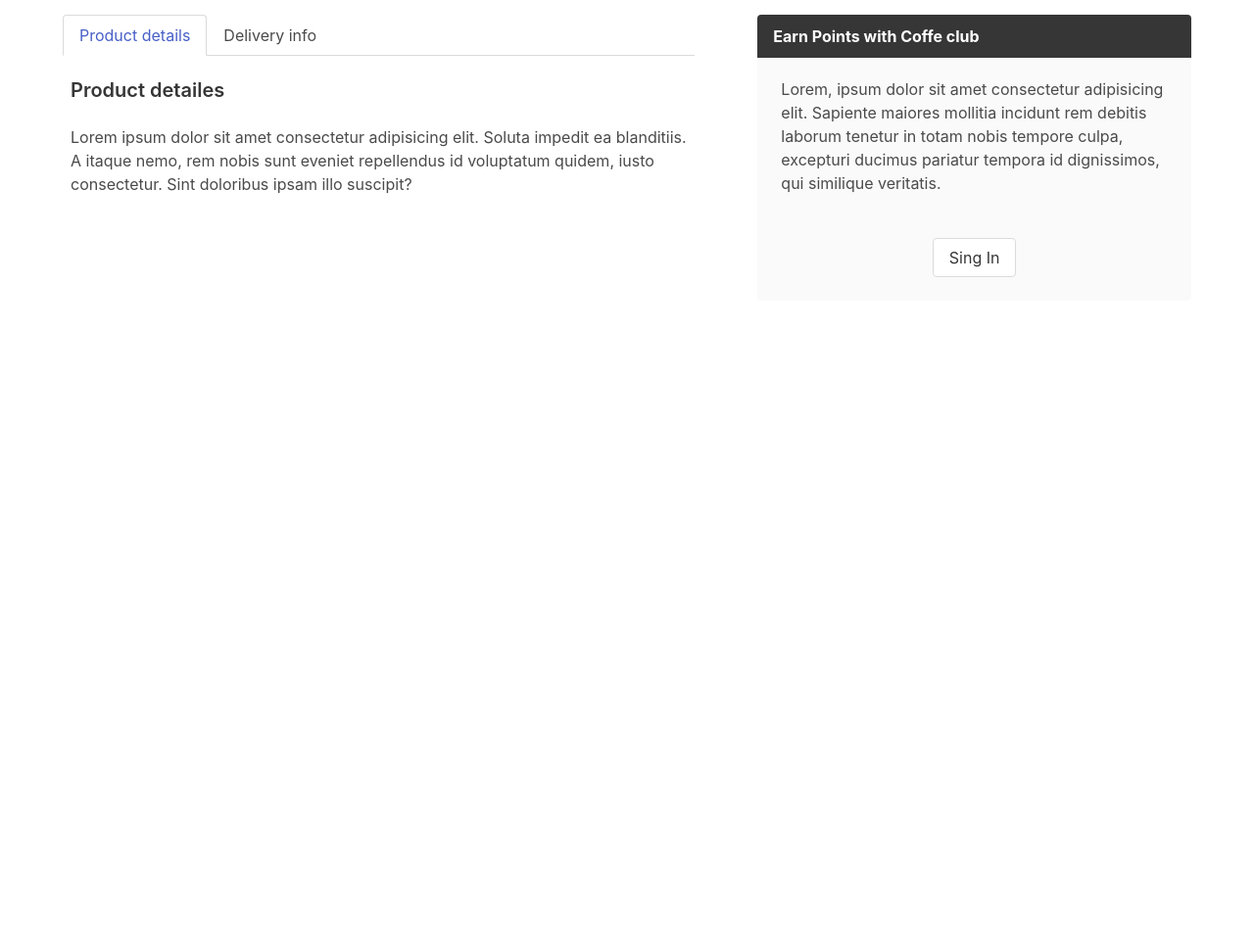
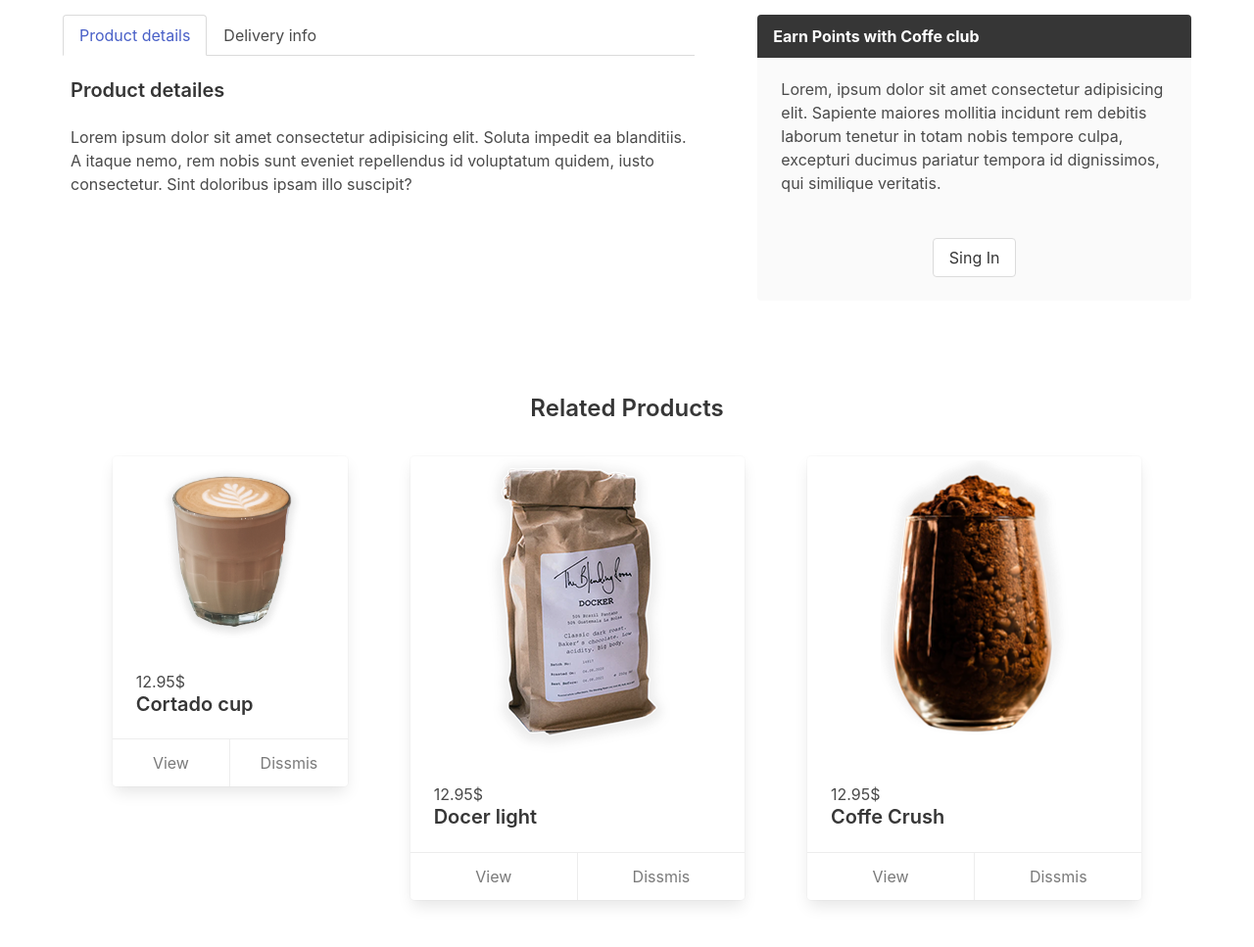
Before and after one commit to Igor-Golub/bulma-css-project, a plain HTML site: page index.html in a window 1280 px wide. Shown: the part 538-1505 px from the top of the page at 98% size. Before the commit the page ends 893 px from the top, so only its background shows below. Drawn offline with nearby package versions, Linux system fonts and the light colour scheme.

Commit message:
Add cards

```diff
--- a/index.html
+++ b/index.html
@@ -133,6 +133,91 @@
         </div>
     </section>
 
+    <!-- Cards section -->
+
+
+    <section class="section ">
+        <div class="container">
+            <h3 class="title has-text-centered is-size-4">Related Products</h3>
+            <div class="columns mt-5 is-8 is-variable is-centered">
+
+
+                <div class="column is-4-tablet is-3-desktop">
+                    <div class="card">
+                        <div class="card-image has-text-centered px-6">
+                            <img src="./assets/p1.png" alt="#">
+                        </div>
+                        <div class="card-content">
+                            <p>12.95$</p>
+                            <p class="title is-size-5">Cortado cup</p>
+                        </div>
+                        <footer class="card-footer">
+                            <p class="card-footer-item">
+                                <a href="" class="has-text-grey">View</a>
+                            </p>
+                            <p class="card-footer-item">
+                                <a href="" class="has-text-grey">Dissmis</a>
+                            </p>
+                        </footer>
+                    </div>
+                </div>
+
+
+                    <div class="column is-4-tablet is-3-dekstop">
+                        <div class="card">
+                            <div class="card-image has-text-centered px-6">
+                                <img src="./assets/p2.png" alt="#">
+                            </div>
+                            <div class="card-content">
+                                <p>12.95$</p>
+                                <p class="title is-size-5">Docer light</p>
+                            </div>
+                            <footer class="card-footer">
+                                <p class="card-footer-item">
+                                    <a href="" class="has-text-grey">View</a>
+                                </p>
+                                <p class="card-footer-item">
+                                    <a href="" class="has-text-grey">Dissmis</a>
+                                </p>
+                            </footer>
+                        </div>
+                    </div>
+
+
+                    <div class="column is-4-tablet is-3-dekstop">
+                        <div class="card">
+                        <div class="card-image has-text-centered px-6">
+                            <img src="./assets/p3.png" alt="#">
+                        </div>
+                        <div class="card-content">
+                            <p>12.95$</p>
+                            <p class="title is-size-5">Coffe Crush</p>
+                        </div>
+                        <footer class="card-footer">
+                            <p class="card-footer-item">
+                                <a href="" class="has-text-grey">View</a>
+                            </p>
+                            <p class="card-footer-item">
+                                <a href="" class="has-text-grey">Dissmis</a>
+                            </p>
+                        </footer>
+                    </div></div>
+
+
+
+
+
+
+
+
+
+
+
+
+            </div>
+        </div>
+    </section>
+
     <script src="./index.js"></script>
 </body>
 
```
Also changed, not shown: bulma-fonts&colors.html (line endings or trailing spaces).
